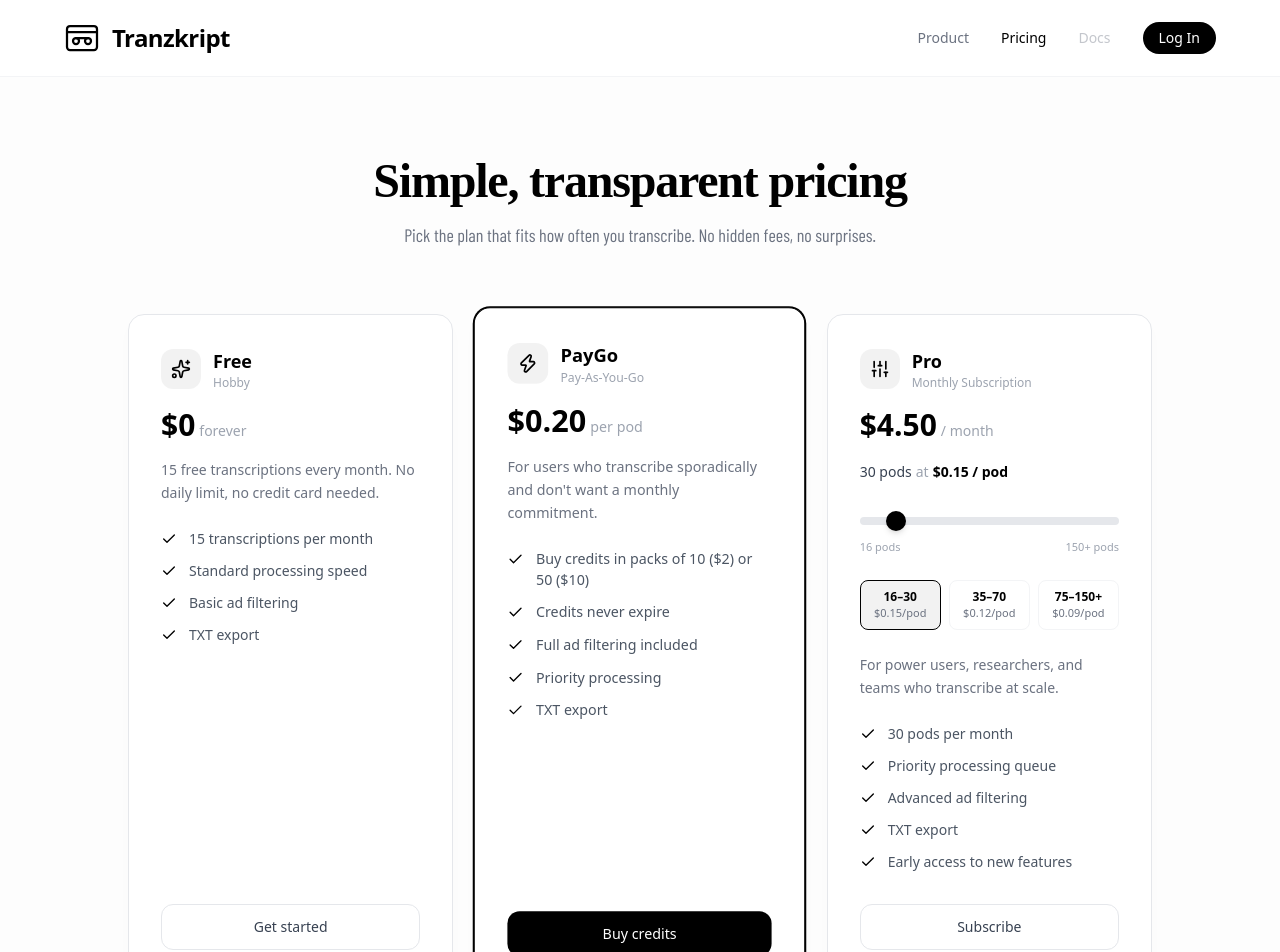
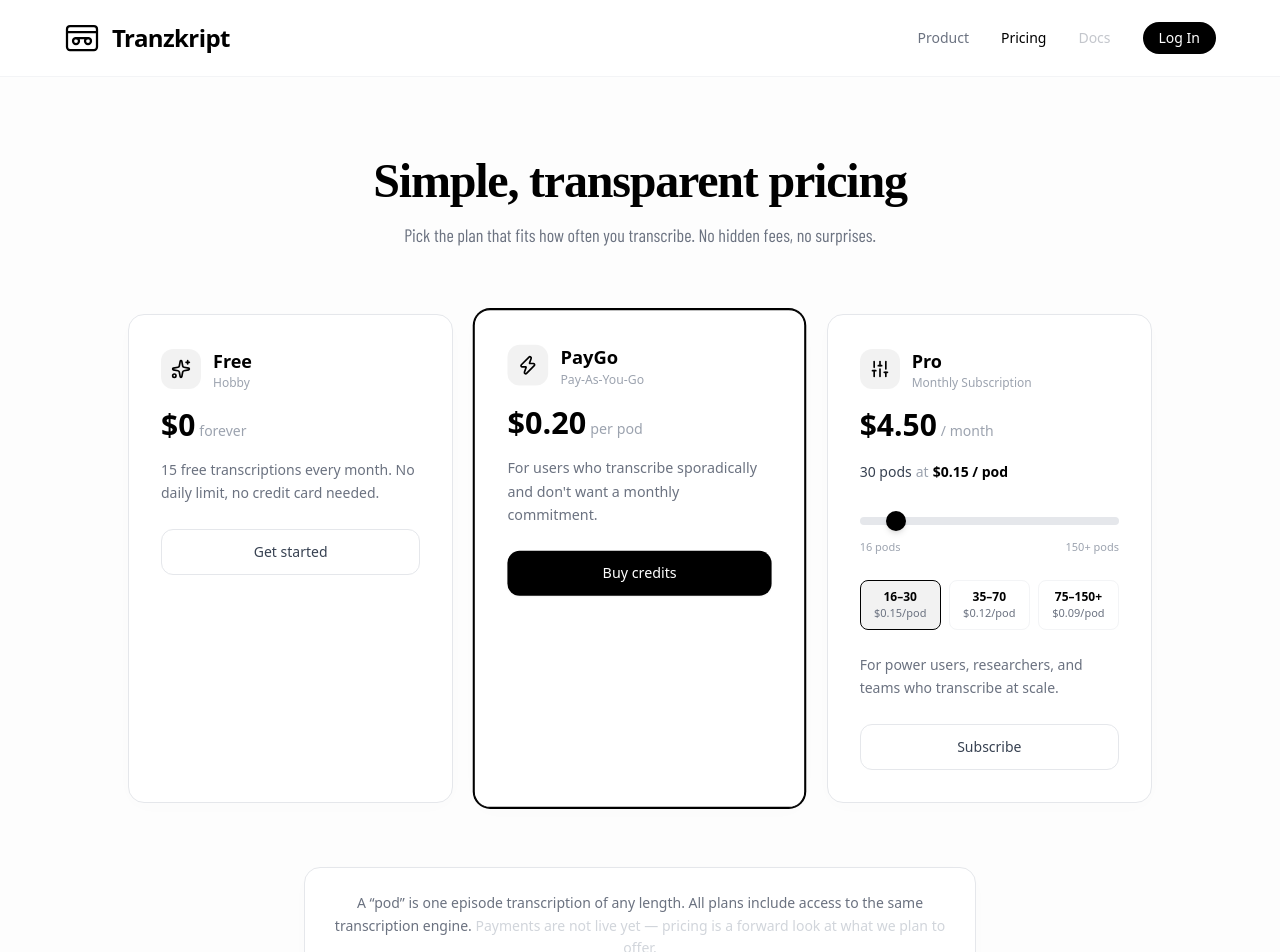
Before and after one commit to AlexGuri99/spotify-transcriptor, a Next.js app: page /pricing in a window 1280 px wide. Shown: the top 952 px of the page. Built offline with nearby package versions, Linux system fonts and the light colour scheme; no server answers; a web font is replaced by a local one.

Commit message:
Remove bullet points from all pricing plans
Co-Authored-By: Claude Haiku 4.5 <noreply@anthropic.com>

```diff
--- a/src/app/pricing/page.tsx
+++ b/src/app/pricing/page.tsx
@@ -2,7 +2,7 @@
 
 import { useState } from "react";
 import { Newsreader, Inter } from "next/font/google";
-import { Videotape, Check, Sparkles, Zap, Sliders } from "lucide-react";
+import { Videotape, Sparkles, Zap, Sliders } from "lucide-react";
 import Link from "next/link";
 import { useSession } from "next-auth/react";
 import SignInModal from "@/components/sign-in-modal";
@@ -97,24 +97,6 @@ export default function PricingPage() {
               15 free transcriptions every month. No daily limit, no credit card needed.
             </p>
 
-            <ul className="space-y-3 mb-8 flex-1">
-              <li className="flex items-start gap-3">
-                <Check className="h-4 w-4 text-black mt-0.5 shrink-0" />
-                <span className="font-sans text-sm text-gray-600">15 transcriptions per month</span>
-              </li>
-              <li className="flex items-start gap-3">
-                <Check className="h-4 w-4 text-black mt-0.5 shrink-0" />
-                <span className="font-sans text-sm text-gray-600">Standard processing speed</span>
-              </li>
-              <li className="flex items-start gap-3">
-                <Check className="h-4 w-4 text-black mt-0.5 shrink-0" />
-                <span className="font-sans text-sm text-gray-600">Basic ad filtering</span>
-              </li>
-              <li className="flex items-start gap-3">
-                <Check className="h-4 w-4 text-black mt-0.5 shrink-0" />
-                <span className="font-sans text-sm text-gray-600">TXT export</span>
-              </li>
-            </ul>
 
             <Link
               href="/"
@@ -145,28 +127,6 @@ export default function PricingPage() {
               For users who transcribe sporadically and don&apos;t want a monthly commitment.
             </p>
 
-            <ul className="space-y-3 mb-8 flex-1">
-              <li className="flex items-start gap-3">
-                <Check className="h-4 w-4 text-black mt-0.5 shrink-0" />
-                <span className="font-sans text-sm text-gray-600">Buy credits in packs of 10 ($2) or 50 ($10)</span>
-              </li>
-              <li className="flex items-start gap-3">
-                <Check className="h-4 w-4 text-black mt-0.5 shrink-0" />
-                <span className="font-sans text-sm text-gray-600">Credits never expire</span>
-              </li>
-              <li className="flex items-start gap-3">
-                <Check className="h-4 w-4 text-black mt-0.5 shrink-0" />
-                <span className="font-sans text-sm text-gray-600">Full ad filtering included</span>
-              </li>
-              <li className="flex items-start gap-3">
-                <Check className="h-4 w-4 text-black mt-0.5 shrink-0" />
-                <span className="font-sans text-sm text-gray-600">Priority processing</span>
-              </li>
-              <li className="flex items-start gap-3">
-                <Check className="h-4 w-4 text-black mt-0.5 shrink-0" />
-                <span className="font-sans text-sm text-gray-600">TXT export</span>
-              </li>
-            </ul>
 
             <button
               onClick={() => session?.user ? undefined : setShowSignIn(true)}
@@ -236,28 +196,6 @@ export default function PricingPage() {
               For power users, researchers, and teams who transcribe at scale.
             </p>
 
-            <ul className="space-y-3 mb-8 flex-1">
-              <li className="flex items-start gap-3">
-                <Check className="h-4 w-4 text-black mt-0.5 shrink-0" />
-                <span className="font-sans text-sm text-gray-600">{proPods} pods per month</span>
-              </li>
-              <li className="flex items-start gap-3">
-                <Check className="h-4 w-4 text-black mt-0.5 shrink-0" />
-                <span className="font-sans text-sm text-gray-600">Priority processing queue</span>
-              </li>
-              <li className="flex items-start gap-3">
-                <Check className="h-4 w-4 text-black mt-0.5 shrink-0" />
-                <span className="font-sans text-sm text-gray-600">Advanced ad filtering</span>
-              </li>
-              <li className="flex items-start gap-3">
-                <Check className="h-4 w-4 text-black mt-0.5 shrink-0" />
-                <span className="font-sans text-sm text-gray-600">TXT export</span>
-              </li>
-              <li className="flex items-start gap-3">
-                <Check className="h-4 w-4 text-black mt-0.5 shrink-0" />
-                <span className="font-sans text-sm text-gray-600">Early access to new features</span>
-              </li>
-            </ul>
 
             <button
               onClick={() => session?.user ? undefined : setShowSignIn(true)}
```
